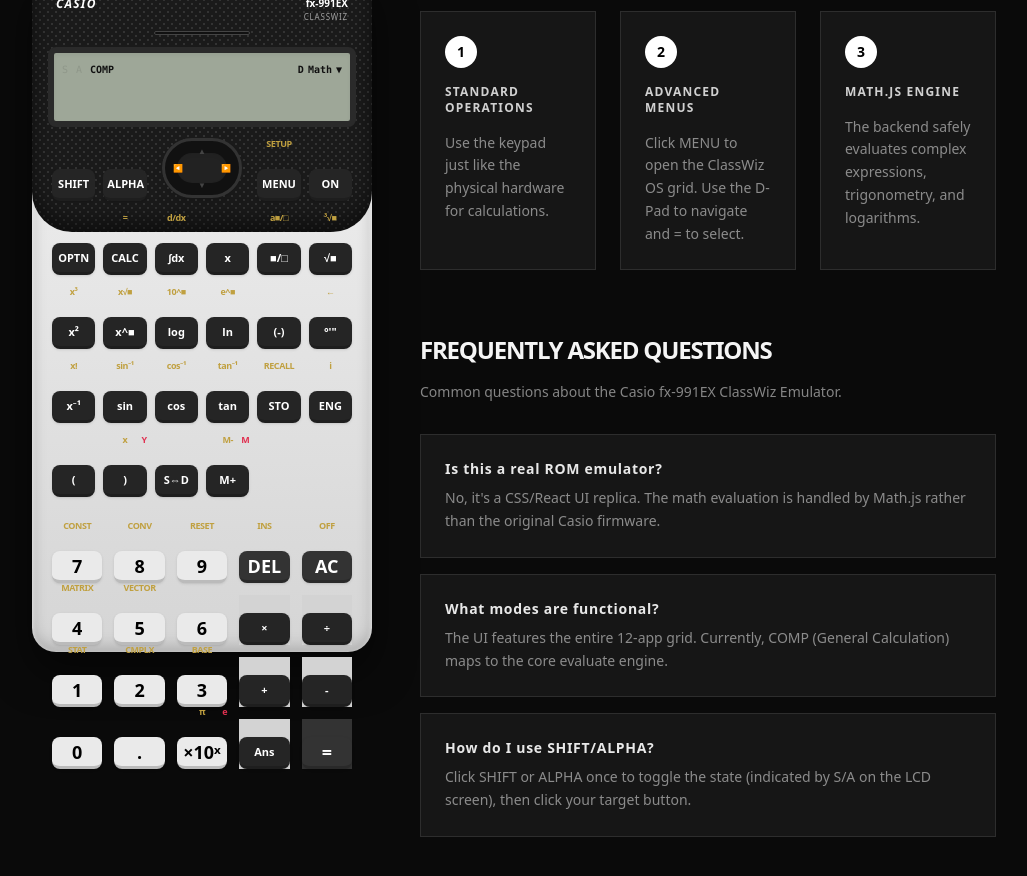
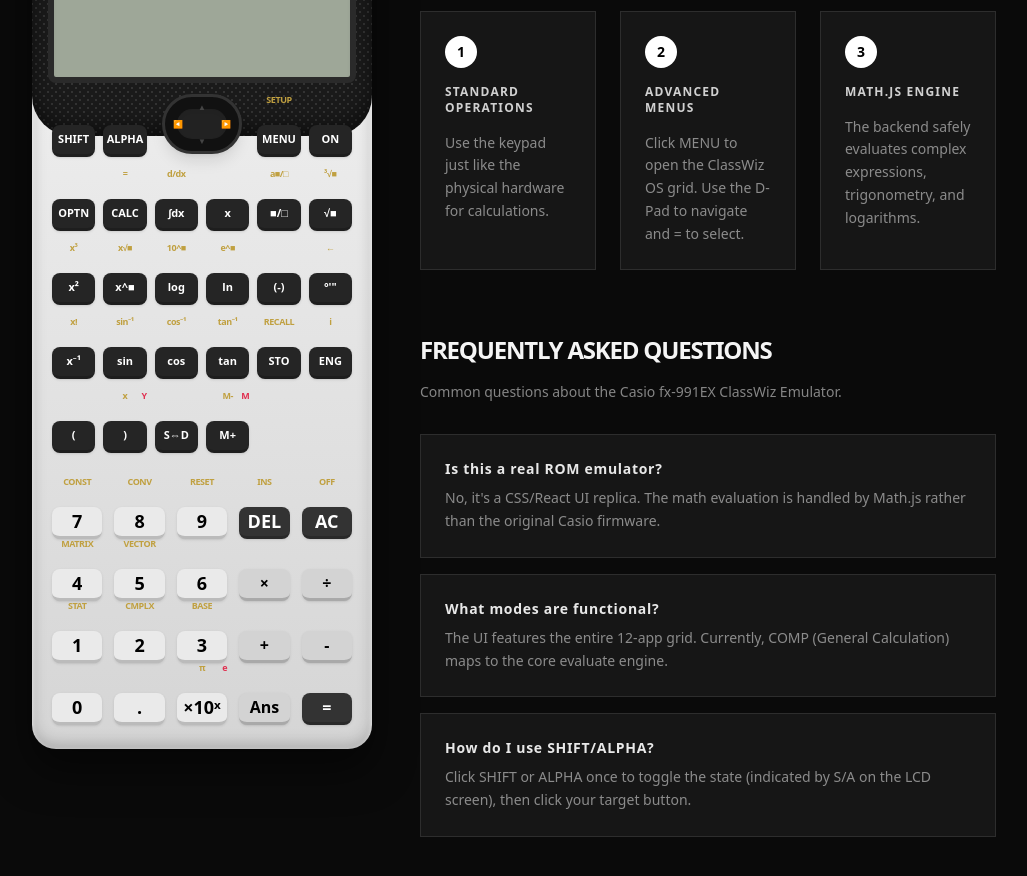
Before and after one commit to ariandesu/shareflow, a React (Vite) app: page /calculator in a window 1280 px wide. Shown: the part 420-1296 px from the top of the page, without its empty margins (126-1153 px from the left). Built offline with nearby package versions, Linux system fonts and the light colour scheme.

Commit message:
fix: adjust calculator body height to prevent overflow and correct operator key background colors

```diff
--- a/src/pages/ScientificCalculator.tsx
+++ b/src/pages/ScientificCalculator.tsx
@@ -138,14 +138,16 @@
     shiftL,
     alphaL,
     type = "normal",
-    className = ""
+    className = "",
+    btnClassName = ""
   }: {
     label: string | React.ReactNode,
     onClick: () => void,
     shiftL?: string,
     alphaL?: string,
     type?: "normal" | "number" | "operator" | "nav",
-    className?: string
+    className?: string,
+    btnClassName?: string
   }) => {
     const isNum = type === "number";
     const isOp = type === "operator";
@@ -158,8 +160,8 @@
         <button
           onClick={onClick}
           className={`
-            w-full h-[32px] rounded-lg shadow-sm border-b-[3px] border-black/20 active:border-b-0 active:translate-y-[3px] transition-all font-bold
-            ${isNum ? "bg-[#EAEAEA] text-black hover:bg-white text-lg" :
+            w-full h-[32px] rounded-lg shadow-sm border-b-[3px] border-black/20 active:border-b-0 active:translate-y-[3px] transition-all font-bold flex items-center justify-center
+            ${btnClassName ? btnClassName : isNum ? "bg-[#EAEAEA] text-black hover:bg-white text-lg" :
               isOp ? "bg-[#333] text-white hover:bg-[#444] text-lg" :
               "bg-[#252525] text-white hover:bg-[#353535] text-[11px] px-1"}
           `}
@@ -175,7 +177,7 @@
 
       {/* 3D Calculator Body - Exact fx-991EX replica */}
       <div
-        className="relative w-[340px] h-[680px] bg-[#EAEAEA] rounded-3xl shadow-2xl p-4 flex flex-col flex-shrink-0"
+        className="relative w-[340px] h-auto min-h-[720px] pb-6 bg-[#EAEAEA] rounded-3xl shadow-2xl p-4 flex flex-col flex-shrink-0"
         style={{
           boxShadow: "0 20px 40px rgba(0,0,0,0.5), inset 0 2px 5px rgba(255,255,255,0.8), inset 0 -5px 15px rgba(0,0,0,0.2)",
           backgroundImage: "linear-gradient(to bottom, #F5F5F5 0%, #D5D5D5 100%)"
@@ -307,20 +309,20 @@
             <Btn label="4" onClick={() => insert("4")} type="number" shiftL="MATRIX" />
             <Btn label="5" onClick={() => insert("5")} type="number" shiftL="VECTOR" />
             <Btn label="6" onClick={() => insert("6")} type="number" />
-            <Btn label="×" onClick={() => insert("×")} type="normal" className="bg-[#D3D3D3] text-black" />
-            <Btn label="÷" onClick={() => insert("÷")} type="normal" className="bg-[#D3D3D3] text-black" />
+            <Btn label="×" onClick={() => insert("×")} type="normal" btnClassName="bg-[#D3D3D3] text-black hover:bg-[#EAEAEA]" />
+            <Btn label="÷" onClick={() => insert("÷")} type="normal" btnClassName="bg-[#D3D3D3] text-black hover:bg-[#EAEAEA]" />
 
             <Btn label="1" onClick={() => insert("1")} type="number" shiftL="STAT" />
             <Btn label="2" onClick={() => insert("2")} type="number" shiftL="CMPLX" />
             <Btn label="3" onClick={() => insert("3")} type="number" shiftL="BASE" />
-            <Btn label="+" onClick={() => insert("+")} type="normal" className="bg-[#D3D3D3] text-black" />
-            <Btn label="-" onClick={() => insert("-")} type="normal" className="bg-[#D3D3D3] text-black" />
+            <Btn label="+" onClick={() => insert("+")} type="normal" btnClassName="bg-[#D3D3D3] text-black hover:bg-[#EAEAEA]" />
+            <Btn label="-" onClick={() => insert("-")} type="normal" btnClassName="bg-[#D3D3D3] text-black hover:bg-[#EAEAEA]" />
 
             <Btn label="0" onClick={() => insert("0")} type="number" />
             <Btn label="." onClick={() => insert(".")} type="number" />
             <Btn label="×10ˣ" onClick={() => insert("x10^")} type="number" shiftL="π" alphaL="e" />
-            <Btn label="Ans" onClick={() => insert("Ans")} type="normal" className="bg-[#D3D3D3] text-black" />
-            <Btn label="=" onClick={handleEqual} type="operator" className="bg-[#333] text-white" />
+            <Btn label="Ans" onClick={() => insert("Ans")} type="normal" btnClassName="bg-[#D3D3D3] text-black hover:bg-[#EAEAEA]" />
+            <Btn label="=" onClick={handleEqual} type="operator" btnClassName="bg-[#333] text-white hover:bg-[#444]" />
           </div>
 
         </div>
```
